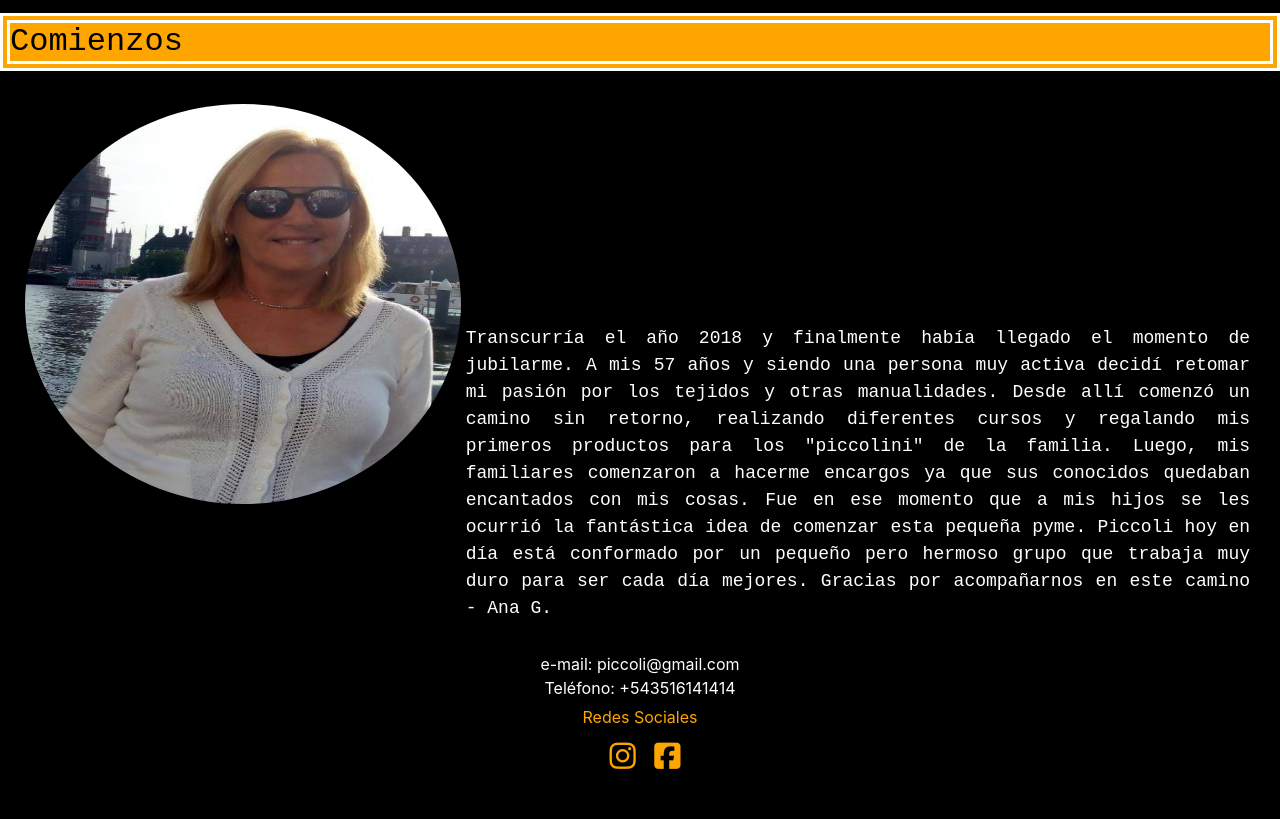
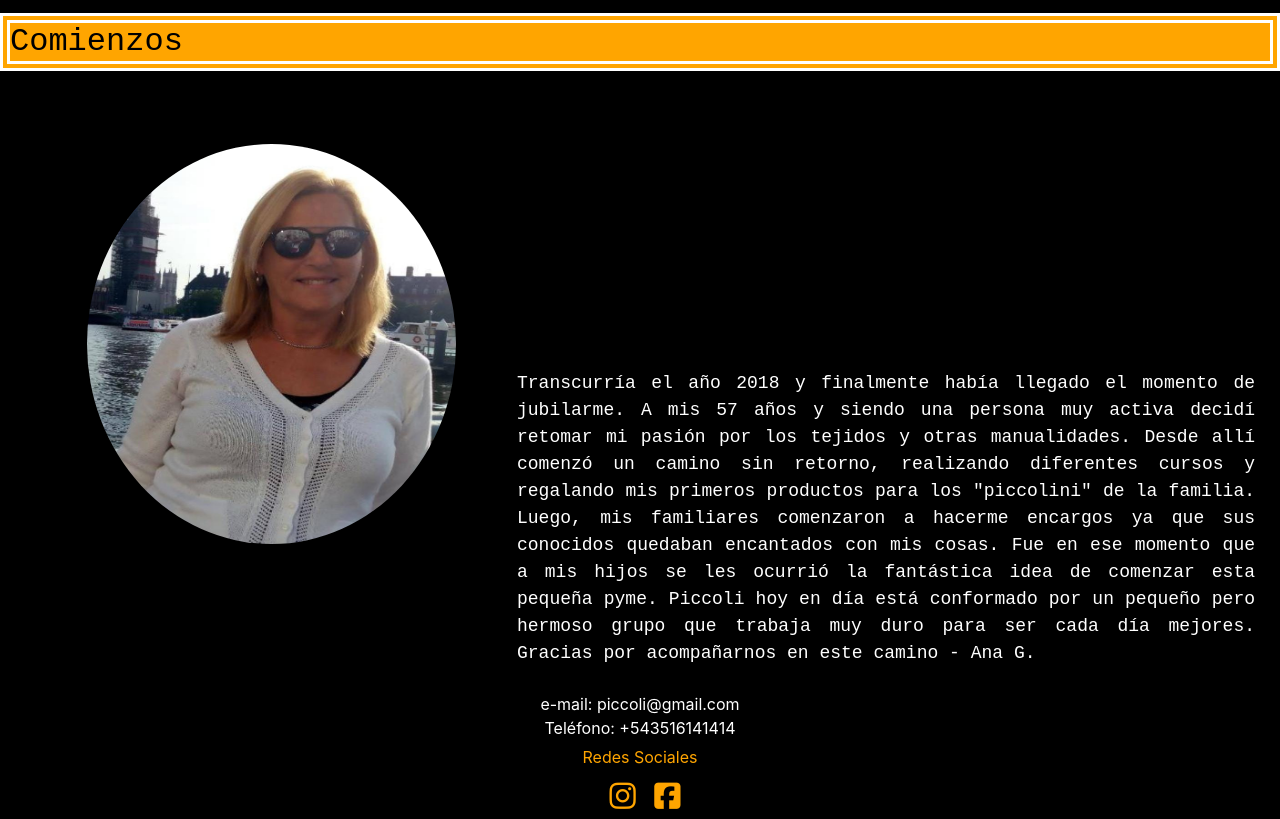
Before and after one commit to agospedano/entrega4-github, a plain HTML site: page secciones/nosotros.html in a window 1280 px wide. Shown: the part 198-1017 px from the top of the page. Before the commit the page ends 977 px from the top, so only its background shows below. Drawn offline with nearby package versions, Linux system fonts and the light colour scheme.

Commit message:
se modificó el width de algunos elementos en la seccion nosotros

```diff
--- a/scss/nosotros.scss
+++ b/scss/nosotros.scss
@@ -87,22 +87,22 @@ body {
         p{
     color: white;
     float: right;
-    width: 90%;
+    width: 60%;
     font-family: 'Courier New', Courier, monospace;
     font-size: large;
     text-align: justify;
     display: flex;
     flex-direction: right;
-    margin: 5px;
+    margin: 0px;
         }
         img{
     display: block;
     float: left;
-    width: 10%;
+    width: 30%;
     margin-left: auto;
     margin-right: auto;
+    margin-top: 40px;
     margin-bottom: 10%;
-    width: 50%;
     border-radius: 50%;
         }
     }
```
Also changed, not shown: scss/nosotros.css, 1 other file.
